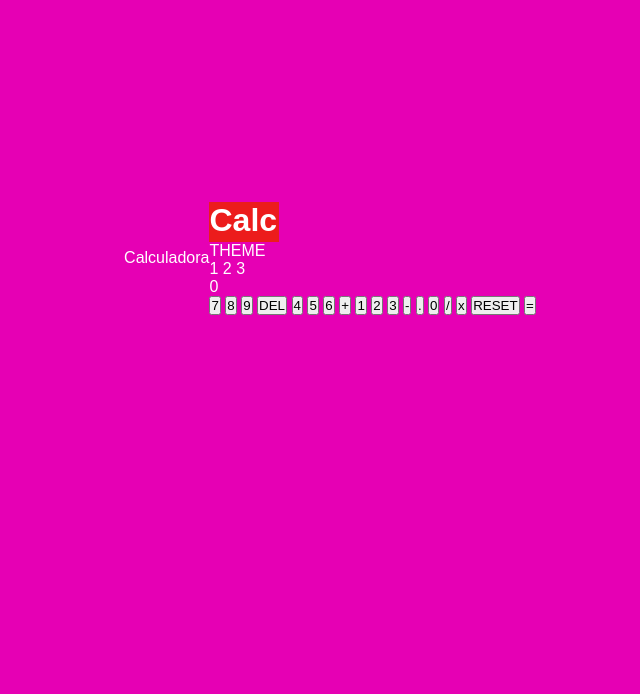
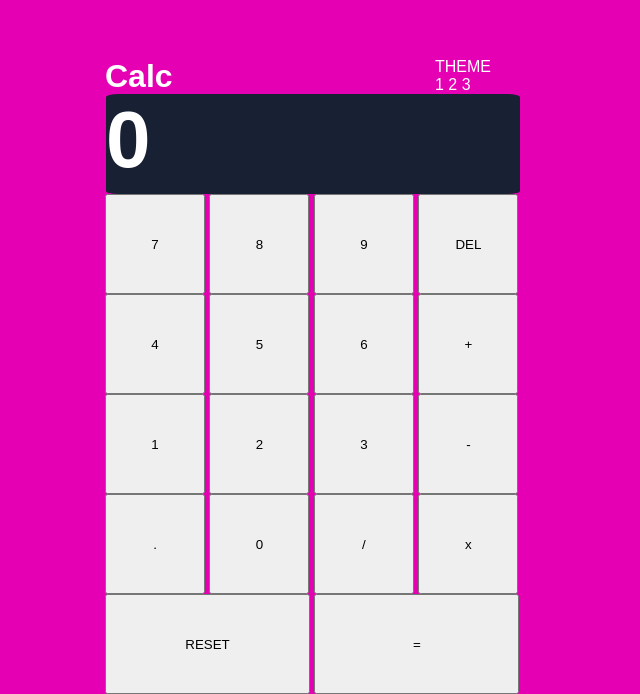
Before and after one commit to derycmore/Exercicio5, a plain HTML site: page index.html in a window 1280 px wide. Shown: the part 142-836 px from the top of the page, without its empty margins (310-950 px from the left). Before the commit the page ends 800 px from the top, so only its background shows below. Drawn offline with Linux system fonts and the light colour scheme; files whose address does not match are found by name.

Commit message:
30/05/2025 - 21:49

```diff
--- a/assets/css/style.css
+++ b/assets/css/style.css
@@ -57,10 +57,58 @@ body{
     align-items: center;
     transition: background-color 0.3s ease;
 }
+.calculator-container{
+    width: 450px;
+    height: 400px;
+}
+
+.header{
+    align-content: center;
+    display: flex;
+}
+
+.display{
+    align-items: center;
+    display: flex;
+    width: 430px;
+    height: 100px;
+    align-items: center;
+}
 
 h1{
-    height: 40px;
-    width: 70px;
-    box-shadow: 10px;
-    background-color: rgb(236, 28, 28);
+    height: 30px;
+    width: 330px;
 }
+
+
+
+.number{
+    width: 100px;
+    height: 100px;
+}
+
+.action{
+    width: 100px;
+    height: 100px;
+}
+
+.operator{
+    width: 100px;
+    height: 100px;
+}
+
+.span-2{
+    width: 205px;
+    height: 100px;
+}
+
+.result{
+    width: 414px;
+    height: 100px;
+    background-color: var(--theme1-screens-bg);
+    font-weight: bold;
+    font-size: 80px;
+    font-display: flex;
+    margin: 1px;
+    border-radius: 3%;
+}
--- a/index.html
+++ b/index.html
@@ -3,8 +3,8 @@
 <head>
     <meta charset="UTF-8">
     <meta name="viewport" content="width=device-width, initial-scale=1.0">
-    <link rel="stylesheet" href="./assets/css/style.css"
-    <title>Calculadora</title>
+    <link rel="stylesheet" href="./assets/css/style.css">
+    </title></title>
 </head>
 <body>
     <div class="calculator-container">
```
